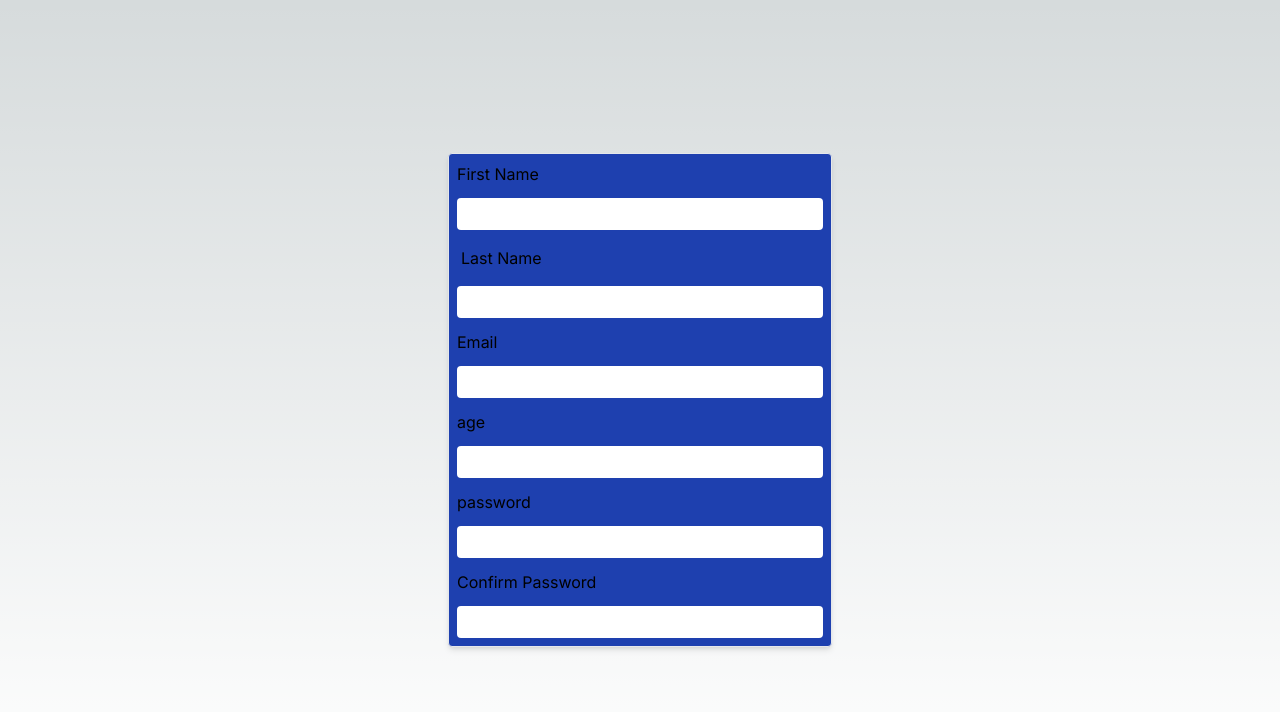
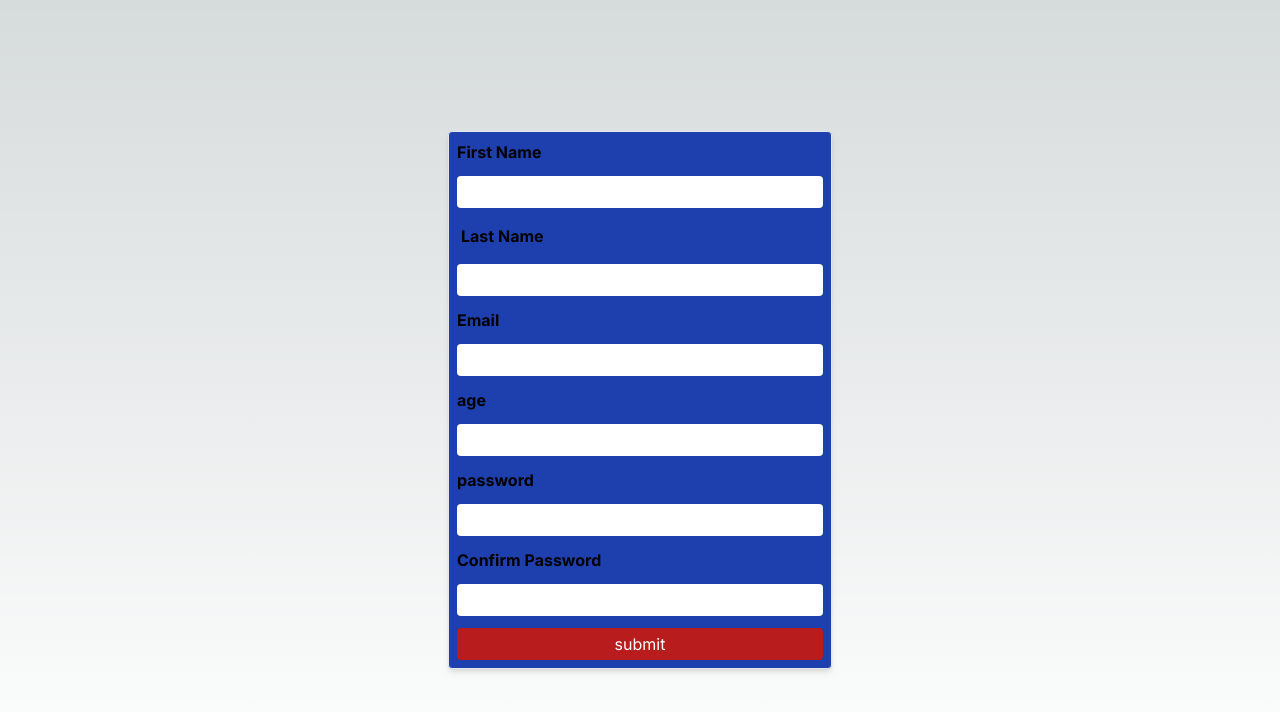
Before and after one commit to heitor931/learning, a Next.js app: page /zod in a window 1280 px wide. Shown: the top 712 px of the page. Built offline with nearby package versions, Linux system fonts and the light colour scheme.

Commit message:
Trying to add zod and react hook forms

```diff
--- a/app/models/DataSchema.ts
+++ b/app/models/DataSchema.ts
@@ -1,8 +1,8 @@
 import { z } from "zod"
 
 export const UserFormSchema = z.object({
-    firstName: z.string().min(2).max(3),
-    lastName: z.string().min(2).max(3),
+    firstName: z.string().min(2).max(30),
+    lastName: z.string().min(2).max(30),
     email: z.string().email(),
     age: z.number().min(18).max(70),
     password: z.string().min(5).max(20),
--- a/app/zod/Form.tsx
+++ b/app/zod/Form.tsx
@@ -1,24 +1,31 @@
 "use client"
 import { z } from "zod"
 import { UserFormSchema } from "../models/DataSchema";
+import { useForm } from "react-hook-form";
+import { zodResolver } from "@hookform/resolvers/zod"
 
 type UserForm = z.infer<typeof UserFormSchema>
 function Form() {
+    const { register, handleSubmit } = useForm<UserForm>({ resolver: zodResolver(UserFormSchema) })
+    const sendDataToDatabse = (data: UserForm) => {
+        console.log("It worked", data);
+
+    }
     return (
-        <form className="flex w-96 bg-blue-800 border  shadow-md p-2 rounded flex-col gap-3" action="">
-            <label htmlFor="name">First Name</label>
-            <input className="h-8 rounded  p-1" type="text" name="" id="" />
-            <label className="h-8 rounded  p-1" htmlFor="lastname">Last Name</label>
-            <input className="h-8 rounded  p-1" type="text" name="" id="" />
-            <label htmlFor="email">Email</label>
-            <input className="h-8 rounded  p-1" type="email" name="" id="" />
-            <label htmlFor="age">age</label>
-            <input className="h-8 rounded  p-1" type="number" name="" id="" />
-            <label htmlFor="password">password</label>
-            <input className="h-8 rounded  p-1" type="password" name="" id="" />
-            <label htmlFor="confirmPassword">Confirm Password</label>
-            <input className="h-8 rounded  p-1" type="password" name="" id="" />
-
+        <form onSubmit={handleSubmit(sendDataToDatabse)} className="flex w-96 text-black  bg-blue-800 border  shadow-md p-2 rounded flex-col gap-3" action="">
+            <label  className="font-bold" htmlFor="name">First Name</label>
+            <input {...register("firstName")} className="h-8 rounded font-bold  p-1" type="text" name="" />
+            <label   className="h-8 rounded font-bold p-1" htmlFor="lastname">Last Name</label>
+            <input {...register("lastName")} className="h-8 rounded  p-1" type="text" name="" />
+            <label className="font-bold" htmlFor="email">Email</label>
+            <input {...register("email")} className="h-8 rounded  p-1" type="email" name="" />
+            <label className="font-bold" htmlFor="age">age</label>
+            <input {...register("age", { valueAsNumber: true })} className="h-8 rounded  p-1" type="number" name="" />
+            <label className="font-bold" htmlFor="password">password</label>
+            <input {...register("password")} className="h-8 rounded  p-1" type="password" name="" />
+            <label className="font-bold" htmlFor="confirmPassword">Confirm Password</label>
+            <input {...register("confirmPassword")} className="h-8 rounded  p-1" type="password" name="" />
+            <input className="bg-red-700 p-1 rounded text-white" type="submit" value="submit" />
         </form>
     );
 }
```
